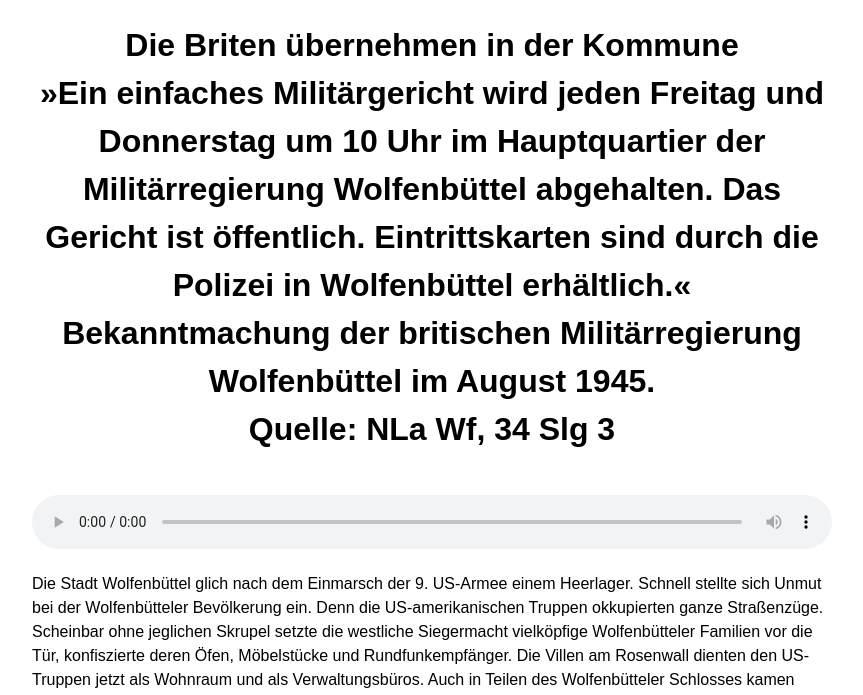
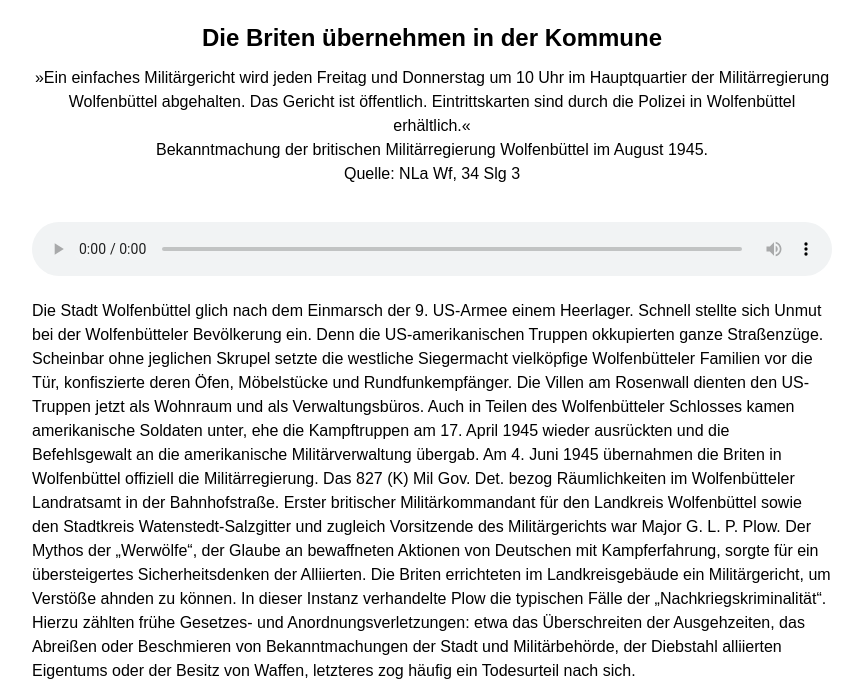
Before and after one commit to AusstellungMW/Tafel5DE, a plain HTML site: page index.html in a window 1280 px wide. Shown: the top 695 px of the page, without its empty margins (208-1071 px from the left). Drawn offline with Linux system fonts and the light colour scheme.

Commit message:
Update index.html

```diff
--- a/index.html
+++ b/index.html
@@ -117,14 +117,16 @@
 
     <div class="container">
 
-        <h1>
-  Die Briten übernehmen in der Kommune <br>
-  <span style="display: inline;">
-    »Ein einfaches Militärgericht wird jeden Freitag und Donnerstag um 10 Uhr im Hauptquartier der Militärregierung Wolfenbüttel abgehalten. Das Gericht ist öffentlich. Eintrittskarten sind durch die Polizei in Wolfenbüttel erhältlich.«<br>
-    Bekanntmachung der britischen Militärregierung Wolfenbüttel im August 1945.<br>
-    Quelle: NLa Wf, 34 Slg 3
-  </span>
+        <h1 style="text-align: center; font-size: 1.5em; font-weight: bold; margin-bottom: 10px;">
+  Die Briten übernehmen in der Kommune
 </h1>
+
+<p style="text-align: center; margin-top: 0;">
+  »Ein einfaches Militärgericht wird jeden Freitag und Donnerstag um 10 Uhr im Hauptquartier der Militärregierung Wolfenbüttel abgehalten. Das Gericht ist öffentlich. Eintrittskarten sind durch die Polizei in Wolfenbüttel erhältlich.«<br>
+  Bekanntmachung der britischen Militärregierung Wolfenbüttel im August 1945.<br>
+  Quelle: NLa Wf, 34 Slg 3
+</p>
+
 
 
 
```
